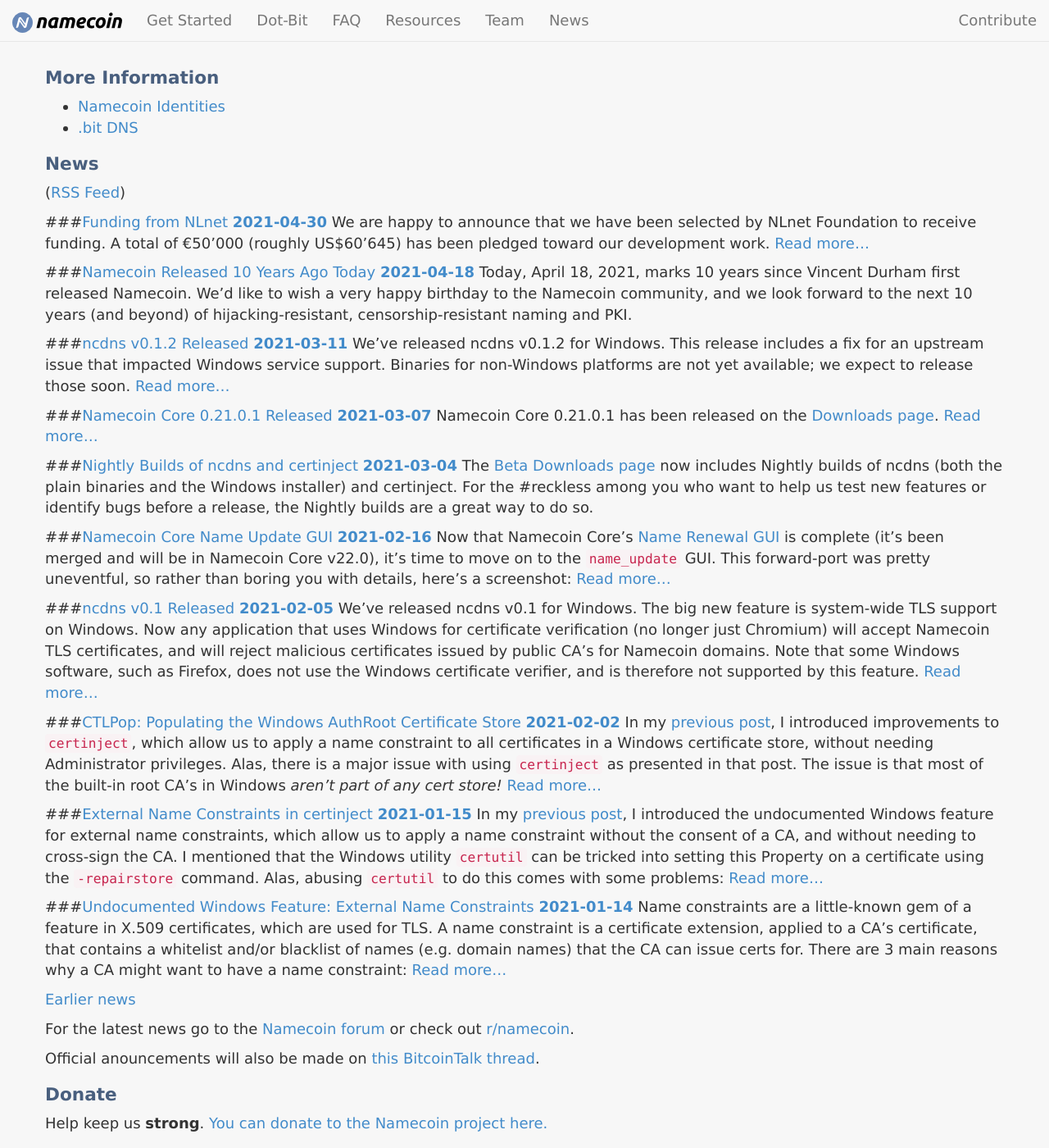
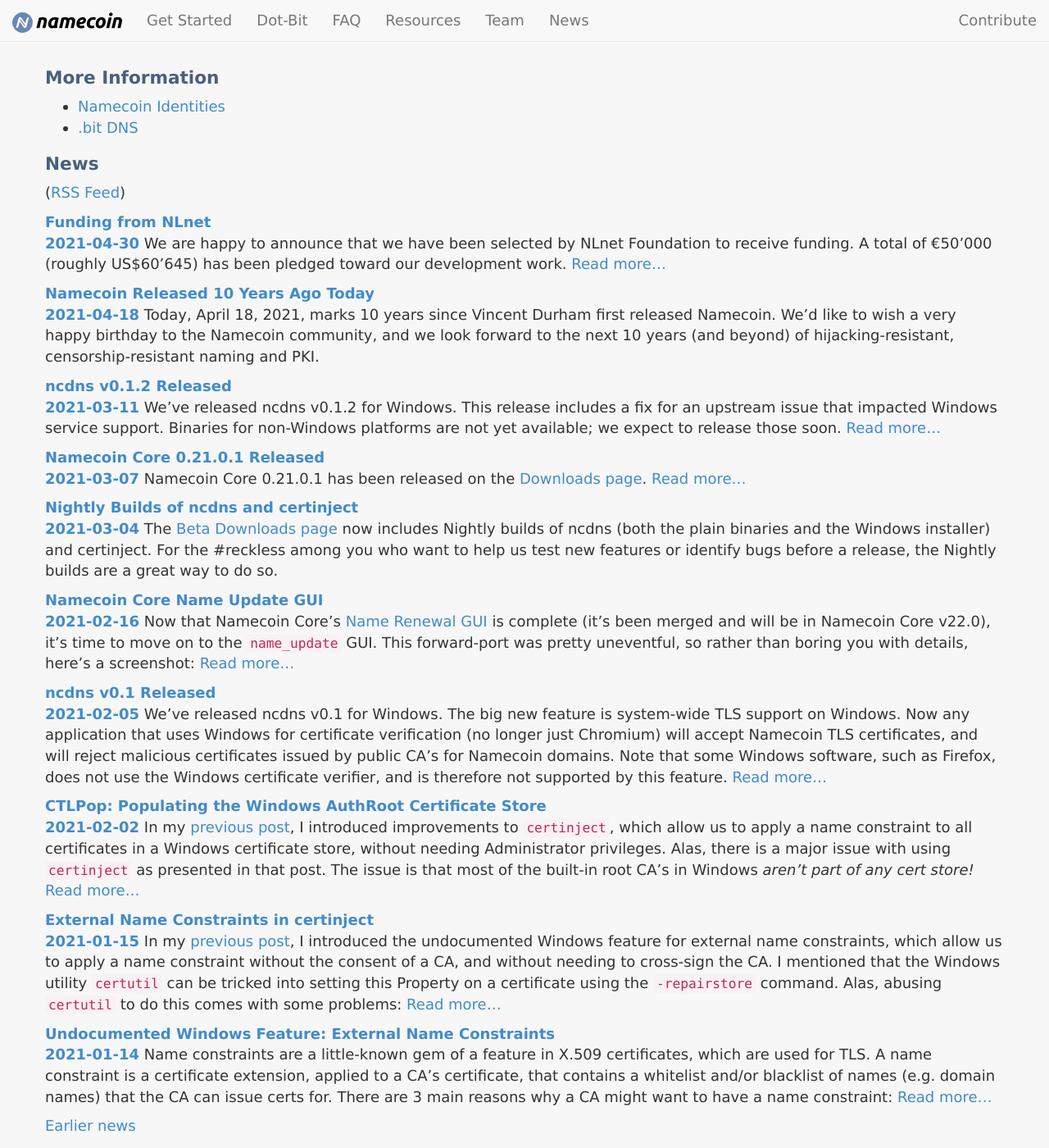
Before and after one commit to JeremyRand/namecoin.org, a Jekyll site: the page built from index.md, in a window 1280 px wide and 1400 px high, scrolled down 937 px. Shown: the whole window at 82% size. Built offline with Jekyll 4.4.1, drawn with Linux system fonts in a browser that asks for light colours.

Commit message:
Fix Markdown bug on home page

```diff
--- a/index.md
+++ b/index.md
@@ -53,7 +53,7 @@ What does Namecoin do under the hood?
 {% for post in site.posts limit:10 %}
 {% assign content_words = post.content | number_of_words %}
 {% assign excerpt_words = post.excerpt | number_of_words %}
-###[{{ post.title }}]({{ post.url | relative_url }})
+**[{{ post.title }}]({{ post.url | relative_url }})**<br>
 **[{{ post.date | date: "%Y-%m-%d" }}]({{ post.url | relative_url }})** {{ post.excerpt | remove: '<p>' | remove: '</p>' }}  {% if content_words != excerpt_words %} [Read more...]({{ post.url | relative_url }}) {% endif %}
 
 {% endfor %}
```
